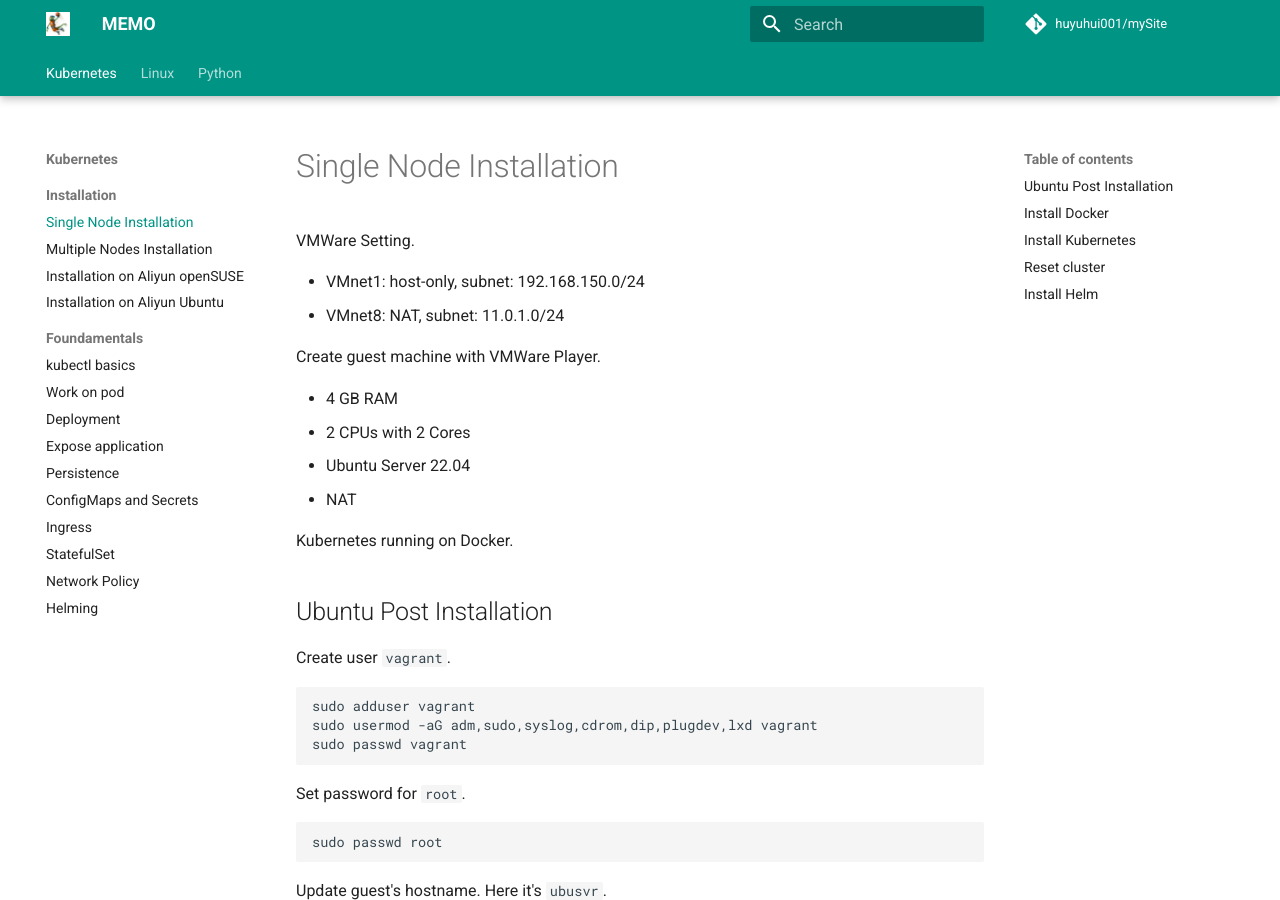
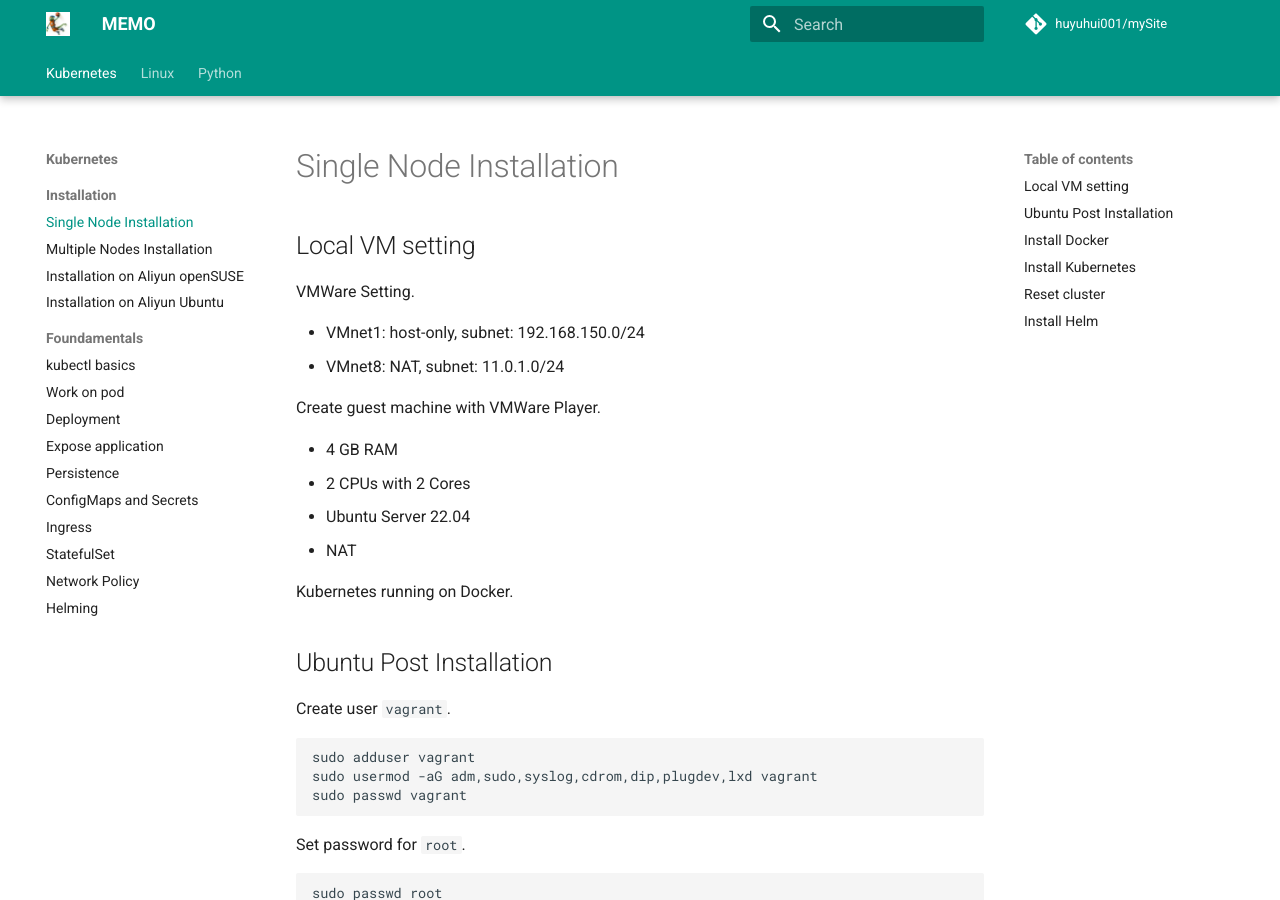
Before and after one commit to huyuhui001/mySite, an MkDocs documentation site: the page built from docs/k8s/installation/single-local.md, in a window 1280 px wide and 900 px high. Built offline with MkDocs 1.6.1 and Material for MkDocs 9.7.7, drawn with Linux system fonts in a browser that asks for light colours; comment, search, counter and statistics services are not loaded.

Commit message:
Documentation

```diff
--- a/docs/k8s/installation/single-local.md
+++ b/docs/k8s/installation/single-local.md
@@ -1,4 +1,6 @@
 # Single Node Installation
+
+## Local VM setting
 
 VMWare Setting.
 
```
Also changed, not shown: docs/k8s/installation/multiple-local.md (+2 -0 lines).
